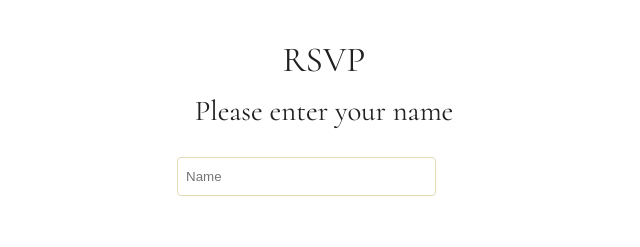
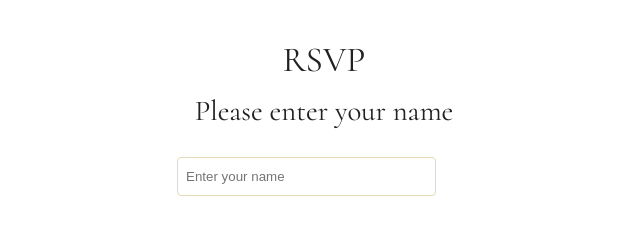
Before and after one commit to Kallissien/finally-wed, a Vue app: page /rsvp in a window 1280 px wide. Shown: the top 247 px of the page, without its empty margins (316-956 px from the left). Built offline with nearby package versions, Linux system fonts and the light colour scheme.

Commit message:
Removed input components from form

```diff
--- a/src/views/RsvpView.vue
+++ b/src/views/RsvpView.vue
@@ -9,8 +9,9 @@ import LInput from "@/components/atoms/l-input.vue";
        <form class="form" name="rsvp" netlify>
         <div class="form-section col">
           <p class="form-header">Please enter your name</p>
-        <l-input v-for="data in personalDetails" :key="data.id" :iName="data.name" :iType="data.type" :iPlaceholder="data.placeholder" :isRequired="true">
-        </l-input>
+          <label class="input-item">
+              <input type="text" name="name" placeholder="Enter your name" required>
+          </label>
         </div>
         <p class="form-header">Are you attending on the day?</p>
         <div class="form-section row attending">
@@ -29,12 +30,13 @@ import LInput from "@/components/atoms/l-input.vue";
 
             <div class="form-section col" v-for="course in menu" :key="course.id">
               <p class="menu-course_header">{{ course.name }}</p>
-              <l-input v-for="data in course.options" :key="data.id" :iName="data.name" :iId="data.id" :iType="data.type" :iPlaceholder="data.placeholder" >
+              <label class="input-item" v-for="data in course.options" :key="data.id" :iName="data.name">
                 <div class="menu-item">
                   <p class="menu-item_heading">{{ data.label1 }}</p>
                   <p class="menu-item_sub">{{ data.label2 }}</p>
                 </div>
-              </l-input>
+                <input :type="data.type" :name="data.name" :id="data.id">
+              </label>
             </div>
 
           </section>
```
